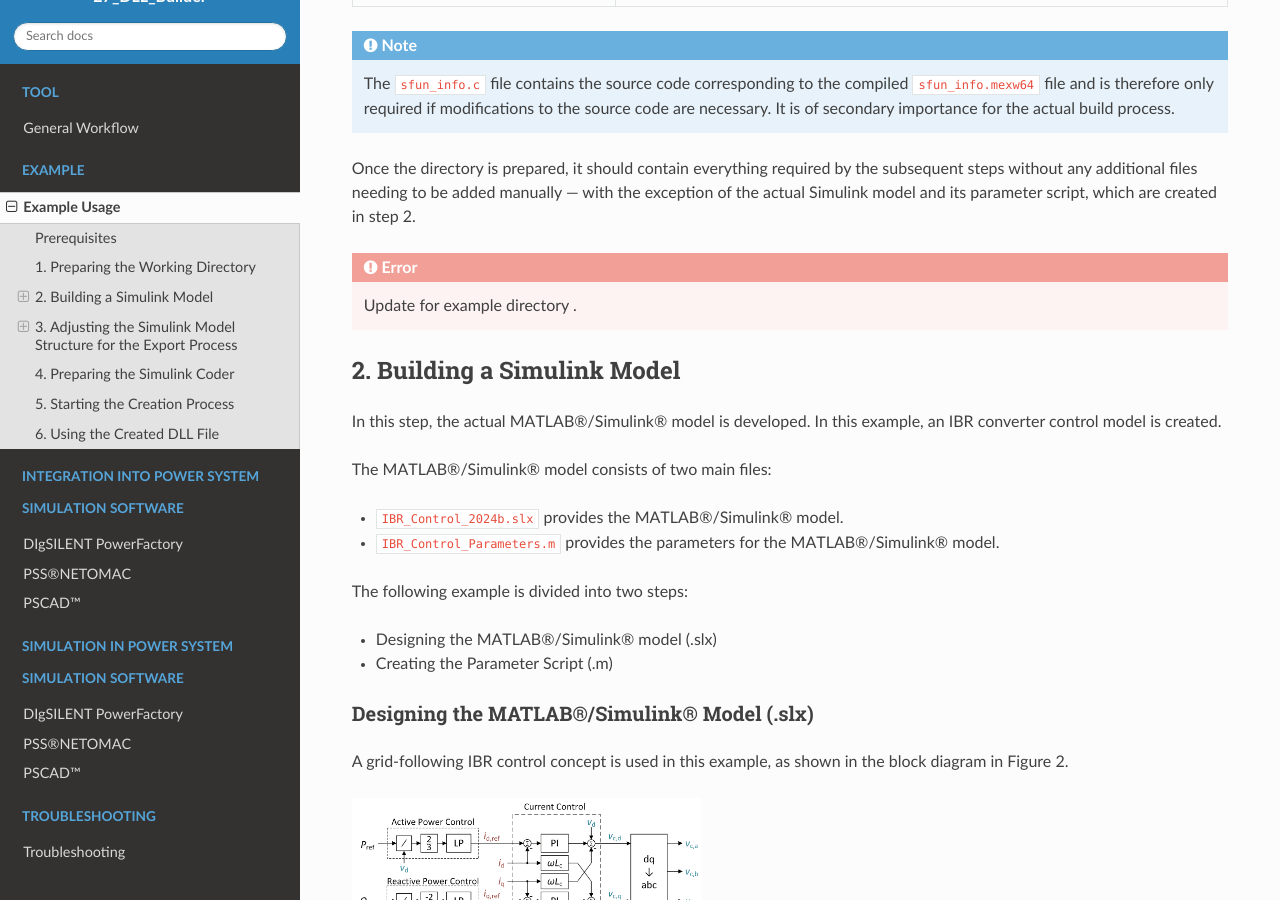
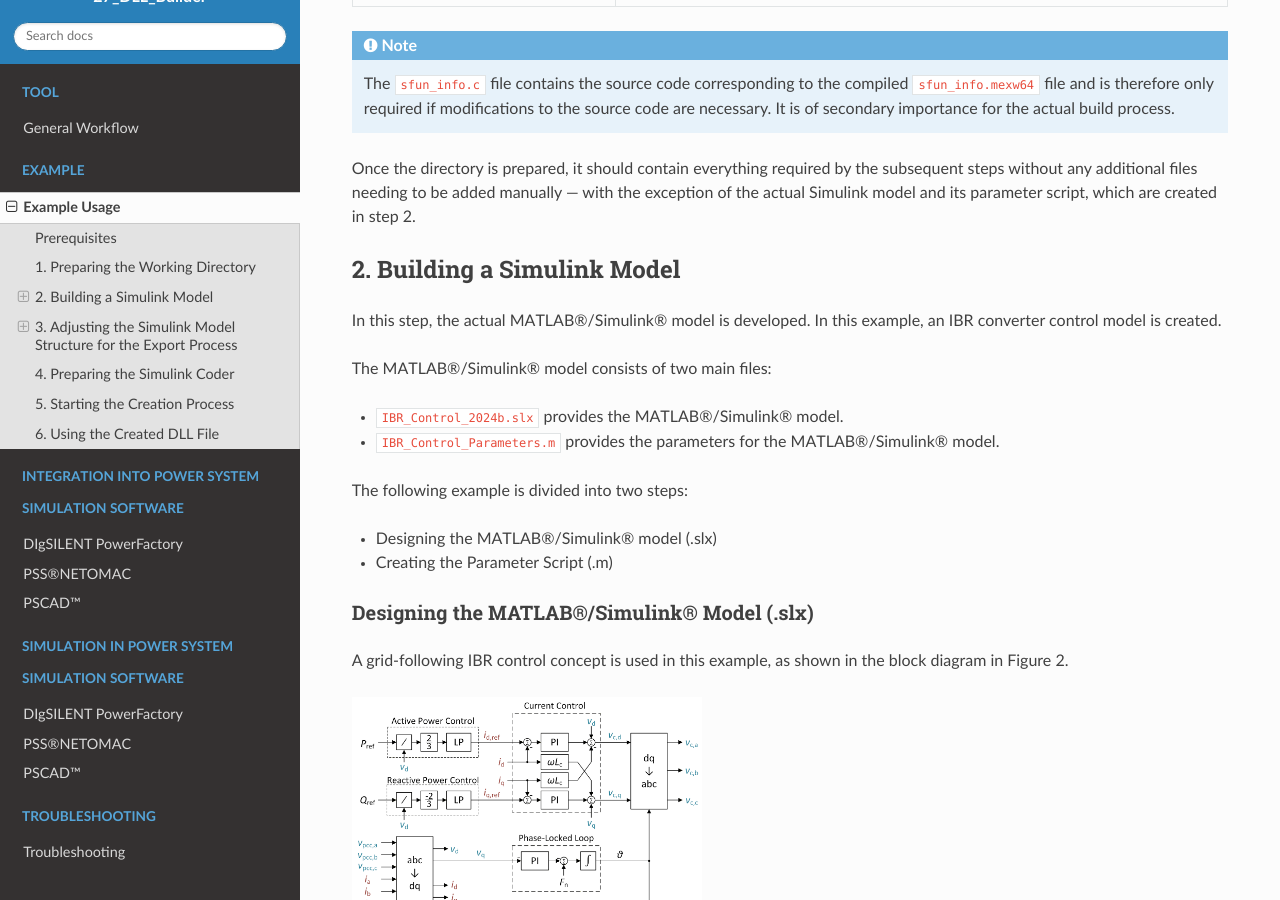
Before and after one commit to Institute-of-Electrical-Energy-Systems/SIMULINK_DLL_Builder, a Sphinx documentation site: the page built from docs/example_usage.rst, in a window 1280 px wide and 900 px high, scrolled down 1643 px. Built offline with Sphinx 7.4.7 and the Read the Docs theme 3.1.0, drawn with Linux system fonts in a browser that asks for light colours; formulas are drawn with MathJax 3.

Commit message:
Update example_usage.rst
Update doc(example_usage)

```diff
--- a/docs/example_usage.rst
+++ b/docs/example_usage.rst
@@ -77,12 +77,6 @@ The following files and folders must be present in (or copied into) the working
 Once the directory is prepared, it should contain everything required by the subsequent steps without
 any additional files needing to be added manually — with the exception of the actual Simulink model
 and its parameter script, which are created in step 2.
-
-
-.. error::
-
-   Update for example directory .
-
 
 2. Building a Simulink Model
 ----------------------------
@@ -278,7 +272,6 @@ Finally, all generated parameters are stored in ``IBR_Control_Parameters.mat``.
 
    Execute ``IBR_Control_Parameters.m`` whenever a model parameter has been modified.
 
-
 3. Adjusting the Simulink Model Structure for the Export Process
 ----------------------------------------------------------------
 
```
